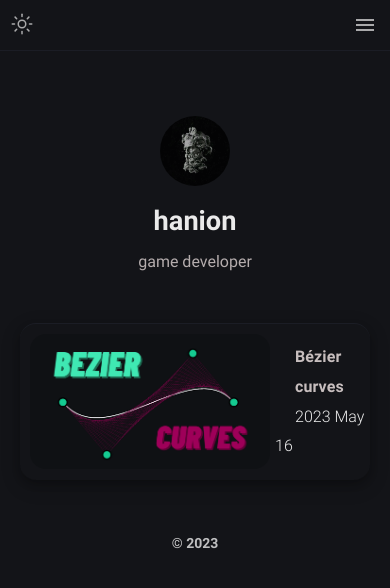
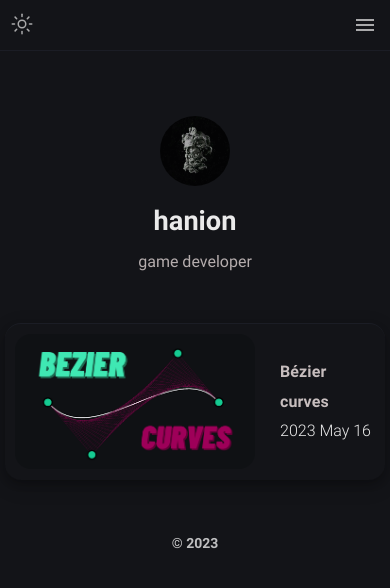
Before and after one commit to hanion/hanion.github.io, a Jekyll site: the page built from index.md, in a window 390 px wide. Shown: the top 588 px of the page. Built offline with Jekyll 4.4.1, drawn with Linux system fonts in a browser that asks for light colours; nearby versions of some CDN libraries; the list of posts is cut into pages by our own code.

Commit message:
remove post-item margins for mobile
text needs to fit in mobile

```diff
--- a/_sass/klise/_layout.scss
+++ b/_sass/klise/_layout.scss
@@ -231,6 +231,10 @@
   @extend %clearfix;
   align-items: center;
 
+  @include media-query($on-mobile) {
+    margin-left: -15px;
+    margin-right: -15px;
+  }
   border-radius: 1rem;
   margin-bottom: 15px;
   box-shadow: 0 4px 8px 0 rgba(0, 0, 0, 0.2), 0 6px 20px 0 rgba(0, 0, 0, 0.19);
```
